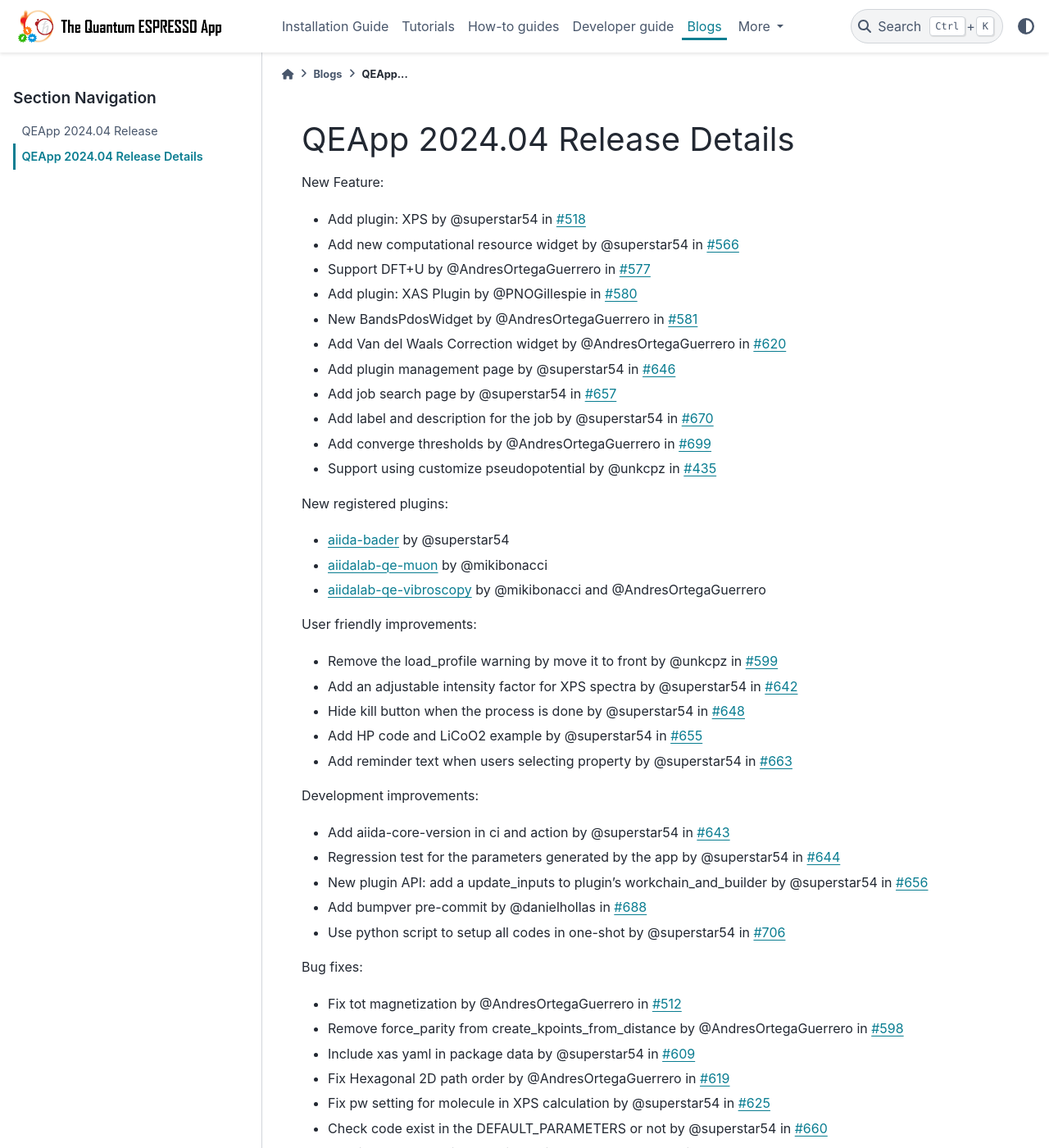
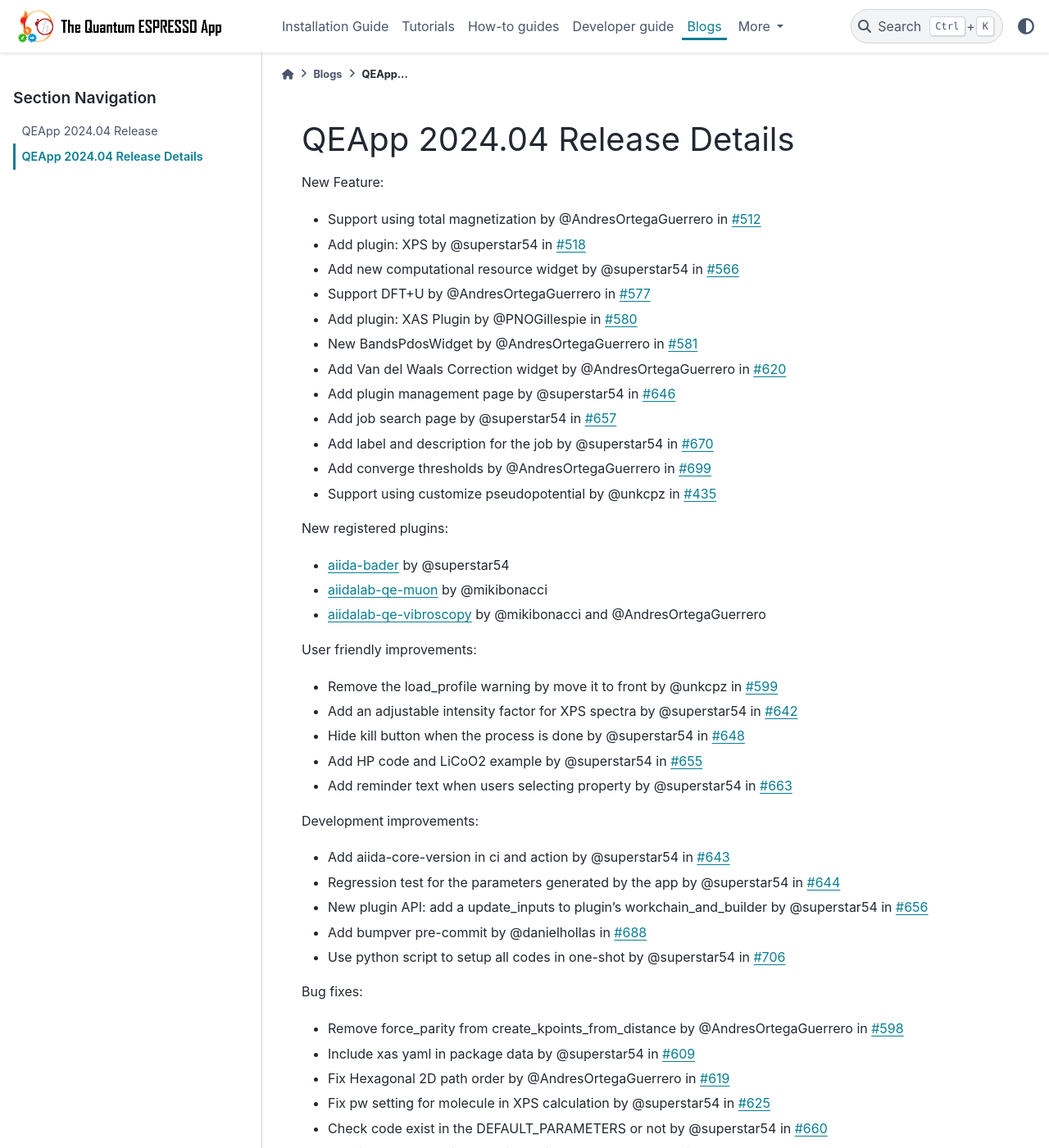
Before and after one commit to aiidalab/aiidalab-qe, a Sphinx documentation site: the page built from docs/source/blogs/release_202404_details.rst, in a window 1280 px wide and 1400 px high. Shown: the whole window at 82% size. Built offline with Sphinx 7.4.7 and the PyData theme 0.15.4, drawn with Linux system fonts in a browser that asks for light colours.

Commit message:
move tot magnetization from fix to new feature

```diff
--- a/docs/source/blogs/release_202404_details.rst
+++ b/docs/source/blogs/release_202404_details.rst
@@ -6,7 +6,7 @@
 
 New Feature:
 
-
+- Support using total magnetization by @AndresOrtegaGuerrero in `#512 <https://github.com/aiidalab/aiidalab-qe/pull/512>`_
 - Add plugin: XPS by @superstar54 in `#518 <https://github.com/aiidalab/aiidalab-qe/pull/518>`_
 - Add new computational resource widget by @superstar54 in `#566 <https://github.com/aiidalab/aiidalab-qe/pull/566>`_
 - Support DFT+U by @AndresOrtegaGuerrero in `#577 <https://github.com/aiidalab/aiidalab-qe/pull/577>`_
@@ -45,7 +45,6 @@
 
 Bug fixes:
 
-- Fix tot magnetization by @AndresOrtegaGuerrero in `#512 <https://github.com/aiidalab/aiidalab-qe/pull/512>`_
 - Remove force_parity from create_kpoints_from_distance by @AndresOrtegaGuerrero in `#598 <https://github.com/aiidalab/aiidalab-qe/pull/598>`_
 - Include xas yaml in package data by @superstar54 in `#609 <https://github.com/aiidalab/aiidalab-qe/pull/609>`_
 - Fix Hexagonal 2D path order by @AndresOrtegaGuerrero in `#619 <https://github.com/aiidalab/aiidalab-qe/pull/619>`_
```
